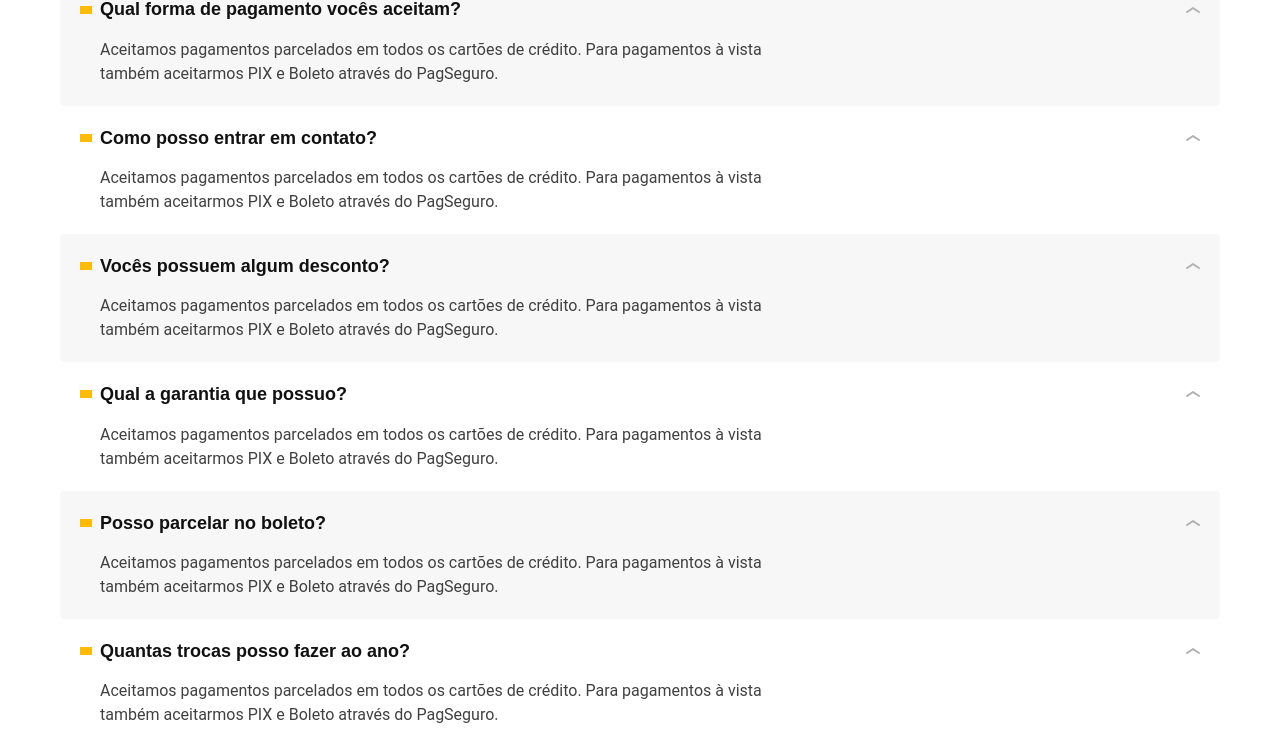
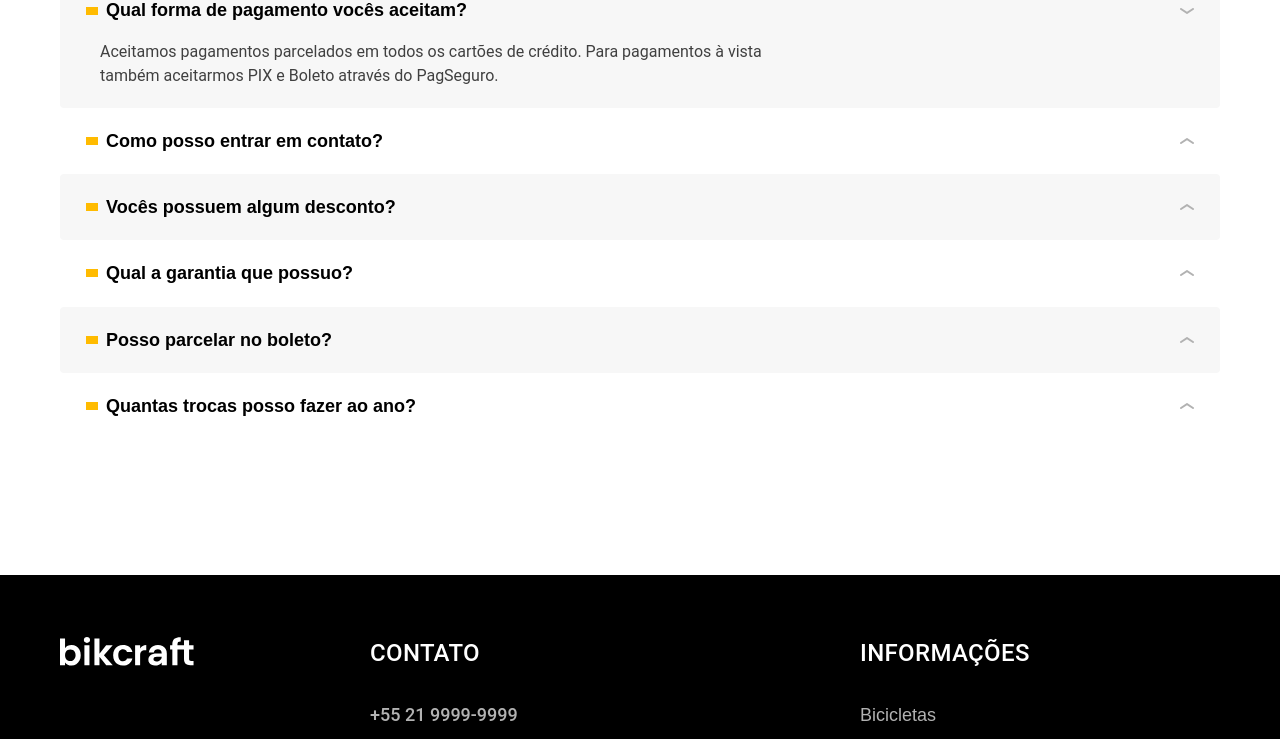
Before and after one commit to RafaelPatricio87/bikcraft, a plain HTML site: page seguros.html in a window 1280 px wide. Shown: the part 1865-2604 px from the top of the page. Drawn offline with Linux system fonts and the light colour scheme.

Commit message:
perguntas frequente com js

```diff
--- a/css/seguros/perguntas.css
+++ b/css/seguros/perguntas.css
@@ -16,15 +16,19 @@
   background-color: var(--cor-1);
 }
 
-.perguntas dt {
+.perguntas button {
   display: grid;
   grid-template-columns: auto 1fr auto;
   align-items: center;
   gap: 8px;
   cursor: pointer;
+  border: none;
+  background: none;
+  width: 100%;
+  text-align: left;
 }
 
-.perguntas dt::before {
+.perguntas button::before {
   content: "";
   display: inline-block;
   width: 12px;
@@ -32,7 +36,7 @@
   background-color: var(--cor-p1);
 }
 
-.perguntas dt::after {
+.perguntas button::after {
   content: "";
   display: inline-block;
   width: 14px;
@@ -41,8 +45,17 @@
   transition: 0.3s;
 }
 
-.perguntas dt:hover::after {
+.perguntas button:hover::after,
+.perguntas button[aria-expanded="true"]::after {
   transform: rotate(180deg);
+}
+
+.perguntas dd {
+  display: none;
+}
+
+.perguntas dd.ativa {
+  display: block;
 }
 
 .perguntas dd {
--- a/js/script.js
+++ b/js/script.js
@@ -19,3 +19,23 @@ function ativarProduto(parametros) {
   }
 }
 parametros.forEach(ativarProduto)
+
+// perguntas frequentes
+
+const perguntas = document.querySelectorAll(".perguntas button")
+
+function ativarPergunta(event) {
+  const pergunta = event.currentTarget;
+  const controls = pergunta.getAttribute("aria-controls");
+  const resposta = document.getElementById(controls);
+
+  resposta.classList.toggle("ativa");
+  const ativa = resposta.classList.contains("ativa");
+  pergunta.setAttribute("aria-expanded", ativa);
+
+}
+function eventosPerguntas(pergunta) {
+  pergunta.addEventListener("click", ativarPergunta);
+}
+
+perguntas.forEach(eventosPerguntas);
--- a/seguros.html
+++ b/seguros.html
@@ -109,28 +109,28 @@
 
     <dl>
       <div>
-        <dt class="font-1-m-b">Qual forma de pagamento vocês aceitam?</dt>
-        <dd class="font-2-s cor-9">Aceitamos pagamentos parcelados em todos os cartões de crédito. Para pagamentos à vista também aceitarmos PIX e Boleto através do PagSeguro.</dd>
+        <dt><button class="font-1-m-b" aria-controls="pergunta1" aria-expanded="true">Qual forma de pagamento vocês aceitam?</button></dt>
+        <dd id="pergunta1" class="font-2-s cor-9 ativa">Aceitamos pagamentos parcelados em todos os cartões de crédito. Para pagamentos à vista também aceitarmos PIX e Boleto através do PagSeguro.</dd>
       </div>
       <div>
-        <dt class="font-1-m-b">Como posso entrar em contato?</dt>
-        <dd class="font-2-s cor-9">Aceitamos pagamentos parcelados em todos os cartões de crédito. Para pagamentos à vista também aceitarmos PIX e Boleto através do PagSeguro.</dd>
+        <dt><button class="font-1-m-b" aria-controls="pergunta2" aria-expanded="false">Como posso entrar em contato?</button></dt>
+        <dd id="pergunta2" class="font-2-s cor-9">Aceitamos pagamentos parcelados em todos os cartões de crédito. Para pagamentos à vista também aceitarmos PIX e Boleto através do PagSeguro.</dd>
       </div>
       <div>
-        <dt class="font-1-m-b">Vocês possuem algum desconto?</dt>
-        <dd class="font-2-s cor-9">Aceitamos pagamentos parcelados em todos os cartões de crédito. Para pagamentos à vista também aceitarmos PIX e Boleto através do PagSeguro.</dd>
+        <dt><button class="font-1-m-b" aria-controls="pergunta3" aria-expanded="false">Vocês possuem algum desconto?</button></dt>
+        <dd id="pergunta3" class="font-2-s cor-9">Aceitamos pagamentos parcelados em todos os cartões de crédito. Para pagamentos à vista também aceitarmos PIX e Boleto através do PagSeguro.</dd>
       </div>
       <div>
-        <dt class="font-1-m-b">Qual a garantia que possuo?</dt>
-        <dd class="font-2-s cor-9">Aceitamos pagamentos parcelados em todos os cartões de crédito. Para pagamentos à vista também aceitarmos PIX e Boleto através do PagSeguro.</dd>
+        <dt><button class="font-1-m-b" aria-controls="pergunta4" aria-expanded="false">Qual a garantia que possuo?</button></dt>
+        <dd id="pergunta4" class="font-2-s cor-9">Aceitamos pagamentos parcelados em todos os cartões de crédito. Para pagamentos à vista também aceitarmos PIX e Boleto através do PagSeguro.</dd>
       </div>
       <div>
-        <dt class="font-1-m-b">Posso parcelar no boleto?</dt>
-        <dd class="font-2-s cor-9">Aceitamos pagamentos parcelados em todos os cartões de crédito. Para pagamentos à vista também aceitarmos PIX e Boleto através do PagSeguro.</dd>
+        <dt><button class="font-1-m-b" aria-controls="pergunta5" aria-expanded="false">Posso parcelar no boleto?</button></dt>
+        <dd id="pergunta5" class="font-2-s cor-9">Aceitamos pagamentos parcelados em todos os cartões de crédito. Para pagamentos à vista também aceitarmos PIX e Boleto através do PagSeguro.</dd>
       </div>
       <div>
-        <dt class="font-1-m-b">Quantas trocas posso fazer ao ano?</dt>
-        <dd class="font-2-s cor-9">Aceitamos pagamentos parcelados em todos os cartões de crédito. Para pagamentos à vista também aceitarmos PIX e Boleto através do PagSeguro.</dd>
+        <dt><button class="font-1-m-b" aria-controls="pergunta6" aria-expanded="false">Quantas trocas posso fazer ao ano?</button></dt>
+        <dd id="pergunta6" class="font-2-s cor-9">Aceitamos pagamentos parcelados em todos os cartões de crédito. Para pagamentos à vista também aceitarmos PIX e Boleto através do PagSeguro.</dd>
       </div>
     </dl>
   </article>
```
